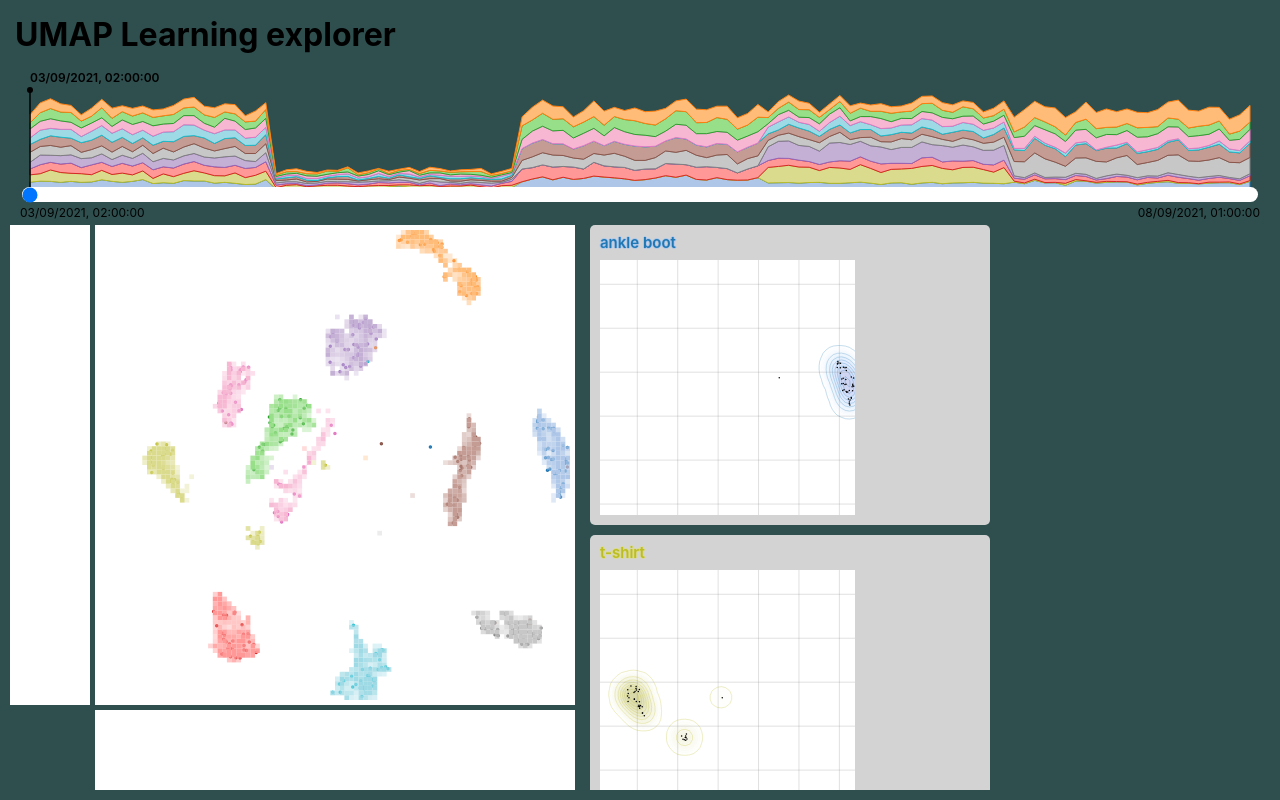
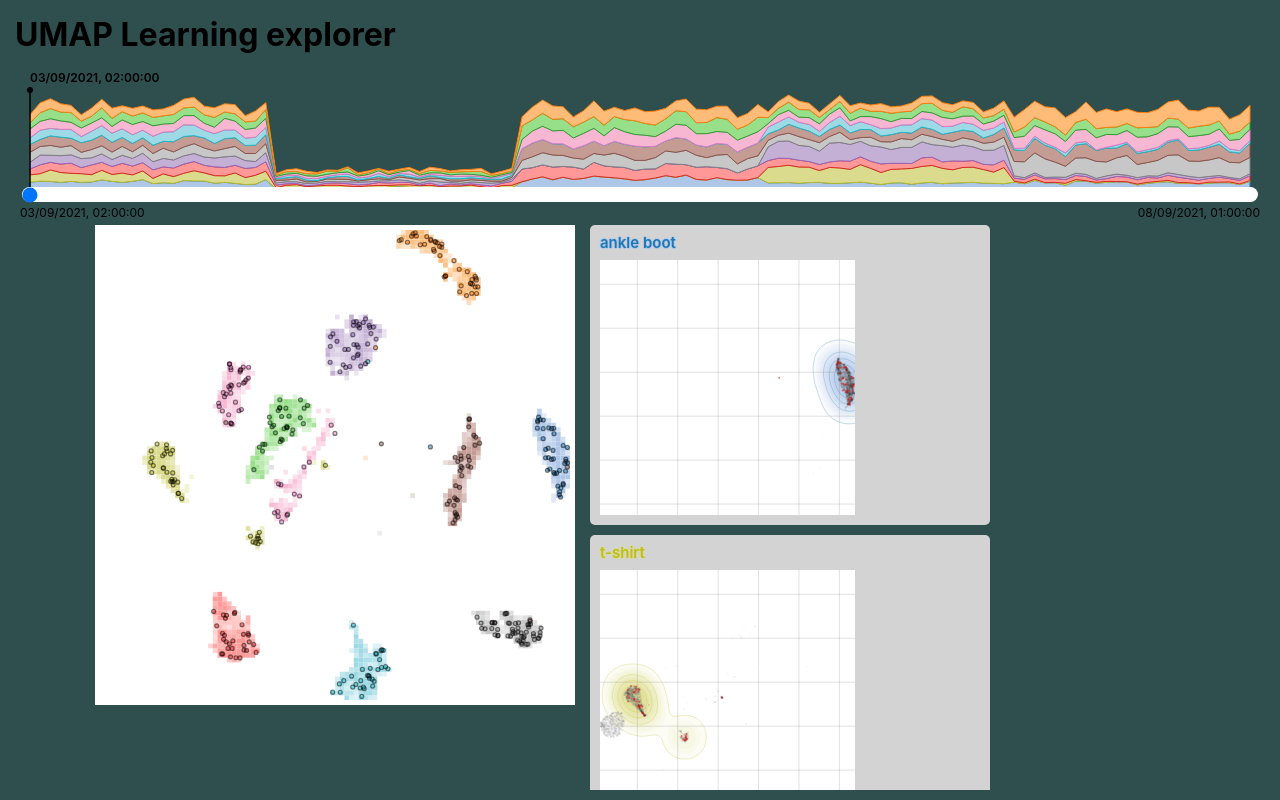
Before and after one commit to adammertel/umap-prediction-visualizer, a React (Create React App) app: page / in a window 1280 px wide. Built offline with nearby package versions, Linux system fonts and the light colour scheme.

Commit message:
Draw points on canvas

```diff
--- a/src/containers/categories.tsx
+++ b/src/containers/categories.tsx
@@ -51,6 +51,8 @@ const CategoryContainer: React.FunctionComponent<ICategoryProps> = ({
   const sChart = h - hLabel - 2 * m;
 
   const refChart = useRef<SVGSVGElement | null>(null);
+  const refChartCanvasAll = useRef<HTMLCanvasElement | null>(null);
+  const refChartCanvasSel = useRef<HTMLCanvasElement | null>(null);
 
   const refData = useRecoilValue(SDataRef);
   const livSelData = useRecoilValue(SDataLivSelected);
@@ -89,7 +91,7 @@ const CategoryContainer: React.FunctionComponent<ICategoryProps> = ({
     .x((d) => chartX(d[0]))
     .y((d) => chartY(d[1]))
     .size([sChart, sChart])
-    .bandwidth(6)
+    .bandwidth(10)
     .thresholds(30);
 
   // draw chart
@@ -110,7 +112,7 @@ const CategoryContainer: React.FunctionComponent<ICategoryProps> = ({
         .join("path")
         .attr("class", "contour-lines")
         .attr("fill", catColor[0])
-        .attr("fill-opacity", 1 / cont.length)
+        .attr("fill-opacity", 2 / cont.length)
         .attr("stroke", catColor[1])
         .attr("stroke-linejoin", "round")
         .attr("stroke-width", (d, i) => (i % 5 ? 0.25 : 1))
@@ -149,29 +151,68 @@ const CategoryContainer: React.FunctionComponent<ICategoryProps> = ({
 
   // draw points
   useEffect(() => {
-    const svgEl = select(refChart.current);
+    const canvasEl = select(refChartCanvasSel.current);
 
-    if (svgEl && dataReady) {
-      svgEl.selectAll(`.category-chart-points`).remove();
-      const catChartEl = svgEl
-        .append("g")
-        .attr("class", "category-chart-points");
+    if (canvasEl && canvasEl !== null && dataReady) {
+      const ctx = canvasEl?.node()?.getContext("2d");
+      if (ctx) {
+        ctx.clearRect(0, 0, sChart, sChart);
+        ctx.globalAlpha = 0.5;
+        ctx.globalCompositeOperation = "multiply";
+        ctx.strokeStyle = "black";
+        ctx.lineWidth = 0;
+        //ctx.fillStyle = catColor[1];
+        ctx.fillStyle = "red";
 
-      catChartEl
-        .append("g")
-        // .attr("fill", catColor[0])
-        .attr("fill", "black")
-        .attr("fill-opacity", 1)
-        .attr("stroke-weight", 0)
-        // .attr("stroke", catColor[1])
-        .selectAll("path")
-        .data(catDataLivSel)
-        .join("circle")
-        .attr("r", 0.75)
-        .attr("cx", (d) => chartX(d.x))
-        .attr("cy", (d) => chartY(d.y));
+        catDataLivSel.forEach((pointData) => {
+          ctx.beginPath();
+          ctx.arc(
+            chartX(pointData.x),
+            chartY(pointData.y),
+            1,
+            0,
+            2 * Math.PI,
+            false
+          );
+
+          ctx.fill();
+          //ctx.stroke();
+        });
+      }
     }
   }, [catDataLivSel]);
+
+  // draw points
+  useEffect(() => {
+    const canvasEl = select(refChartCanvasAll.current);
+
+    if (canvasEl && canvasEl !== null && dataReady) {
+      const ctx = canvasEl?.node()?.getContext("2d");
+      if (ctx) {
+        ctx.clearRect(0, 0, sChart, sChart);
+        ctx.globalAlpha = 0.05;
+        ctx.globalCompositeOperation = "multiply";
+        ctx.strokeStyle = "black";
+        ctx.lineWidth = 0;
+        ctx.fillStyle = "grey";
+
+        catDataLivAll.forEach((pointData) => {
+          ctx.beginPath();
+          ctx.arc(
+            chartX(pointData.x),
+            chartY(pointData.y),
+            1,
+            0,
+            2 * Math.PI,
+            false
+          );
+
+          ctx.fill();
+          //ctx.stroke();
+        });
+      }
+    }
+  }, [catDataLivAll]);
 
   return (
     <div
@@ -199,6 +240,30 @@ const CategoryContainer: React.FunctionComponent<ICategoryProps> = ({
         height={sChart}
         style={{
           margin: m,
+          top: hLabel,
+          left: 0,
+        }}
+      />
+      <canvas
+        ref={refChartCanvasAll}
+        className="canvas-category-chart"
+        width={sChart}
+        height={sChart}
+        style={{
+          margin: m,
+          top: hLabel,
+          left: 0,
+        }}
+      />
+      <canvas
+        ref={refChartCanvasSel}
+        className="canvas-category-chart"
+        width={sChart}
+        height={sChart}
+        style={{
+          margin: m,
+          top: hLabel,
+          left: 0,
         }}
       />
     </div>
--- a/src/containers/scatter.tsx
+++ b/src/containers/scatter.tsx
@@ -24,6 +24,8 @@ export const Scatter: React.FunctionComponent<IScatterProps> = ({}) => {
 
   const refData = useRecoilValue(SDataRef);
   const filteredData = useRecoilValue(SDataLivSelected);
+
+  const refPointCanvas = useRef<HTMLCanvasElement | null>(null);
 
   const histSize = 80;
   const histM = 5;
@@ -185,29 +187,36 @@ export const Scatter: React.FunctionComponent<IScatterProps> = ({}) => {
 
   // draw live points
   useEffect(() => {
-    const svgEl = select(refChart.current);
+    const canvasEl = select(refPointCanvas.current);
+    //const canvasEl = document.getElementById("canvas-point");
 
-    if (svgEl && canvasReady && dataReady) {
-      //console.log(scatterSize);
-      svgEl.selectAll(".points-wrapper").remove();
+    if (canvasEl && canvasEl !== null && canvasReady && dataReady) {
+      const ctx = canvasEl?.node()?.getContext("2d");
+      if (ctx) {
+        ctx.clearRect(0, 0, scatterSize[0], scatterSize[1]);
+        ctx.globalAlpha = 0.5;
+        ctx.globalCompositeOperation = "multiply";
+        ctx.strokeStyle = "black";
+        ctx.lineWidth = 1.2;
 
-      const pointsEl = svgEl.append("g").attr("class", "points-wrapper");
-      console.log("drawing data points");
+        if (filteredData && oneBinW > 0 && oneBinH > 0) {
+          filteredData.forEach((pointData) => {
+            ctx.beginPath();
+            ctx.arc(
+              scaleChartX(pointData.x),
+              scaleChartY(pointData.y),
+              2,
+              0,
+              2 * Math.PI,
+              false
+            );
 
-      if (filteredData && oneBinW > 0 && oneBinH > 0) {
-        pointsEl
-          .append("g")
-          .attr("stroke-width", 1.5)
-          .selectAll("circle.data-point")
-          .data(filteredData)
-          .enter()
-          .append("circle")
-          .attr("class", "data-point")
-          .attr("cx", (d) => scaleChartX(d.x))
-          .attr("cy", (d) => scaleChartY(d.y))
-          .attr("r", 1)
-          .attr("stroke", (d) => categoryColors[d.cat][1])
-          .attr("fill", (d) => categoryColors[d.cat][0]);
+            ctx.fillStyle = categoryColors[pointData.cat][1];
+
+            ctx.fill();
+            ctx.stroke();
+          });
+        }
       }
       console.log("drawing data points ended");
     }
@@ -248,6 +257,17 @@ export const Scatter: React.FunctionComponent<IScatterProps> = ({}) => {
             height={scatterSize[1]}
             width={scatterSize[0]}
           />
+          <canvas
+            ref={refPointCanvas}
+            id="canvas-points"
+            style={{
+              left: histSize + histM,
+              bottom: histSize + histM,
+              background: "none",
+            }}
+            height={scatterSize[1]}
+            width={scatterSize[0]}
+          />
         </>
       )}
     </div>
--- a/src/index.scss
+++ b/src/index.scss
@@ -52,10 +52,25 @@ code {
 }
 
 #container-scatter {
-  svg {
+  svg,
+  canvas {
     position: absolute;
+  }
+
+  #chart {
     background-color: white;
   }
+}
+
+#container-categories {
+  svg,
+  canvas {
+    position: absolute;
+  }
+}
+
+canvas {
+  background-color: transparent;
 }
 
 #container-timeline {
@@ -128,6 +143,7 @@ code {
     background-color: lightgrey;
     border-radius: 5px;
     margin-bottom: 10px;
+    position: relative;
     .category-label {
       margin-left: 10px;
       vertical-align: middle;
```
